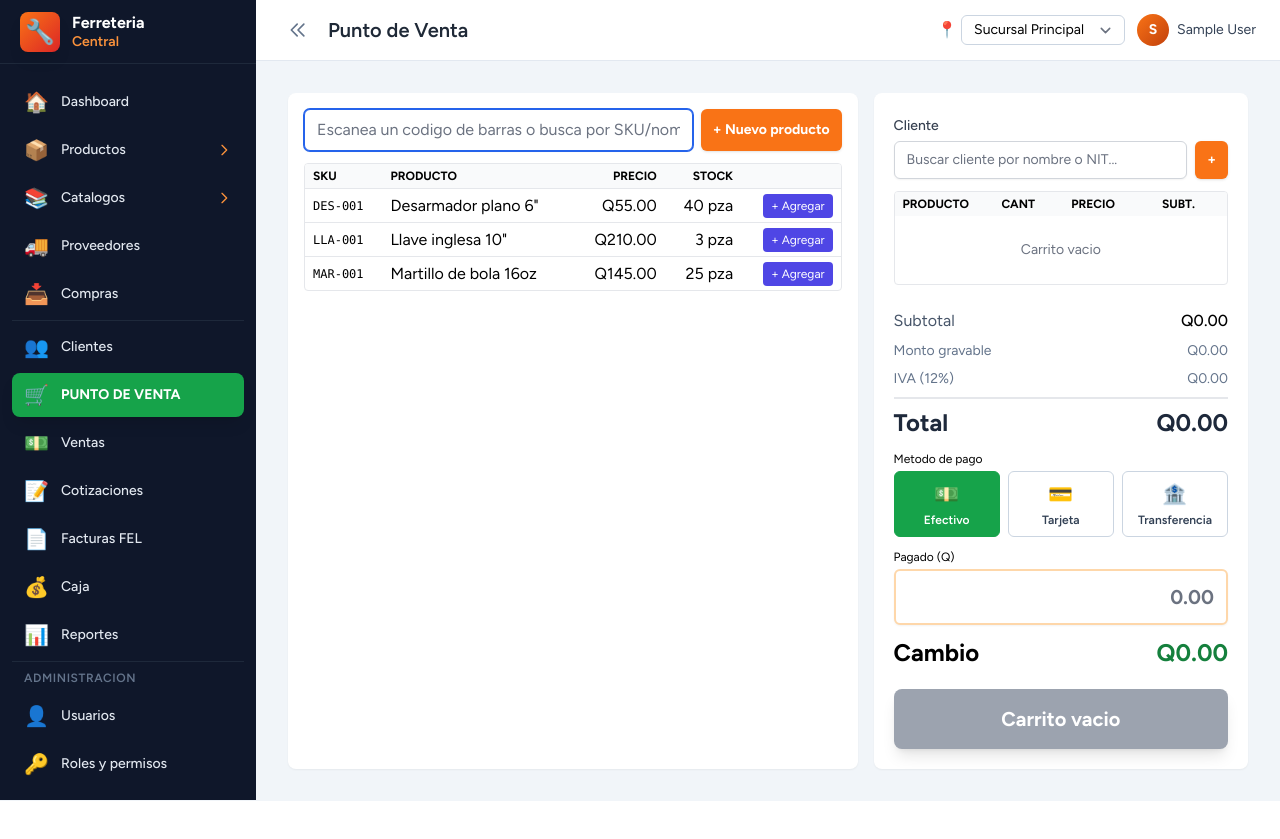
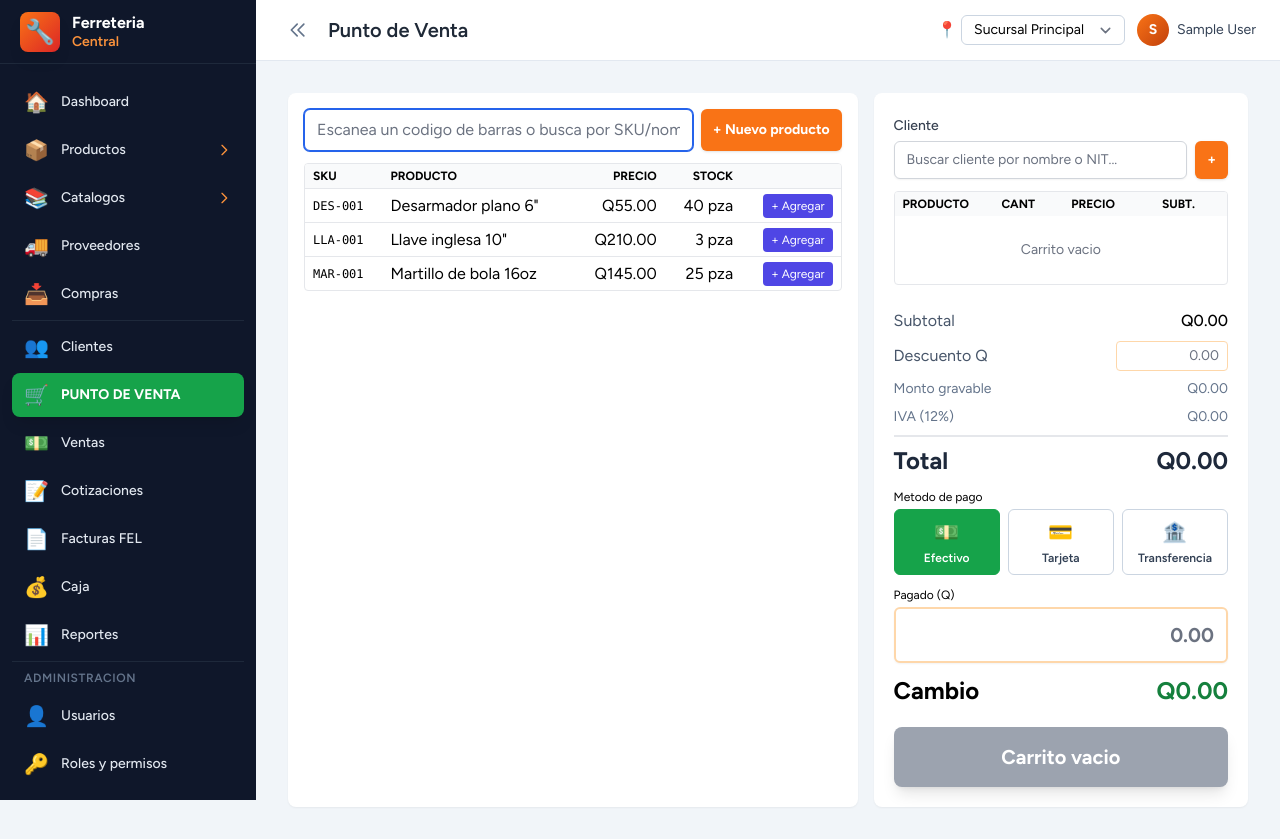
Before and after one commit to Nedowil/Ferreteria, a Laravel app: page /admin/pos in a window 1280 px wide. Before the commit the page ends 801 px from the top, so only its background shows below. Run offline with Laravel 12, Linux system fonts and the light colour scheme; a user stored in the database is signed in; data comes from the database, SQL or seed files in the repository; tables that the repository leaves empty hold one stand-in row (values such as "Sample post"); style sheets or scripts are compiled from the project's sources.

Commit message:
feat(pos): global discount field on sale
POS totals panel gains a Descuento Q input between Subtotal and Monto
gravable. If left empty no discount is applied. The discount reduces
the base amount before IVA is recalculated and before the total is
displayed.

SaleController validates discount as nullable numeric min:0 and
SaleService takes the larger of (sum of per-line discounts, global
discount) and caps it at subtotal so the total never goes negative.
Sale row stores the effective discount in the discount column already
present.

```diff
--- a/app/Http/Controllers/Admin/SaleController.php
+++ b/app/Http/Controllers/Admin/SaleController.php
@@ -179,13 +179,18 @@ class SaleController extends Controller
 
     private function validateSale(Request $request): array
     {
-        return $request->validate([
+        $data = $request->validate([
             'customer_id' => ['nullable', 'exists:customers,id'],
             'payment_method' => ['required', 'in:efectivo,tarjeta,transferencia'],
             'paid_amount' => ['required', 'numeric', 'min:0'],
             'tax' => ['nullable', 'numeric', 'min:0'],
+            'discount' => ['nullable', 'numeric', 'min:0'],
             'notes' => ['nullable', 'string'],
-        ]) + ['tax' => (float) $request->input('tax', 0)];
+        ]);
+        $data['tax'] = (float) $request->input('tax', 0);
+        $data['discount'] = (float) $request->input('discount', 0);
+
+        return $data;
     }
 
     private function validateItems(Request $request): array
--- a/app/Services/SaleService.php
+++ b/app/Services/SaleService.php
@@ -79,6 +79,11 @@ class SaleService
             // doble suma cuando los precios ya incluyen IVA
             $company = \App\Models\CompanySetting::current();
             $taxRate = (float) $company->default_tax_rate;
+
+            // Descuento global (campo "discount") o suma de descuentos por linea
+            $globalDiscount = (float) ($data['discount'] ?? 0);
+            $totalDiscount = max($totalDiscount, $globalDiscount);
+            if ($totalDiscount > $subtotal) $totalDiscount = $subtotal;
             $baseAmount = $subtotal - $totalDiscount;
 
             if ($company->prices_include_tax) {
--- a/resources/views/admin/sales/pos.blade.php
+++ b/resources/views/admin/sales/pos.blade.php
@@ -220,7 +220,17 @@
 
                         <div class="mt-4 space-y-2 text-base">
                             <input type="hidden" name="tax" :value="tax.toFixed(2)" />
+                            <input type="hidden" name="discount" :value="parseAmount(discount).toFixed(2)" />
                             <div class="flex justify-between"><span class="text-slate-600">Subtotal</span><span class="font-medium">Q<span x-text="subtotal.toFixed(2)"></span></span></div>
+
+                            <div class="flex justify-between items-center">
+                                <span class="text-slate-600">Descuento Q</span>
+                                <input type="text" inputmode="decimal" x-model="discount"
+                                       @input="recalc()" @focus="$event.target.select()"
+                                       placeholder="0.00"
+                                       class="w-28 text-right border border-orange-200 rounded text-sm py-1 px-2 focus:border-orange-500 focus:ring-orange-500" />
+                            </div>
+
                             <div class="flex justify-between text-sm text-slate-500">
                                 <span>Monto gravable</span><span>Q<span x-text="taxableAmount.toFixed(2)"></span></span>
                             </div>
@@ -471,6 +481,7 @@
                 },
                 payment_method: 'efectivo',
                 paid_amount: '',
+                discount: '',
                 // Configuracion fiscal del emisor (desde CompanySetting)
                 taxRate: {{ (float) $company->default_tax_rate }},
                 pricesIncludeTax: {{ $company->prices_include_tax ? 'true' : 'false' }},
@@ -777,18 +788,22 @@
                 recalc() {
                     this.subtotal = this.items.reduce((s, i) => s + this.parseAmount(i.quantity) * this.parseAmount(i.unit_price), 0);
 
+                    // Aplica descuento manual sobre el subtotal
+                    let discountAmount = this.parseAmount(this.discount);
+                    if (discountAmount > this.subtotal) discountAmount = this.subtotal;
+                    const baseAmount = this.subtotal - discountAmount;
+
                     // Calculo del IVA segun configuracion del emisor
                     if (this.pricesIncludeTax) {
-                        // Precios ya incluyen IVA: extraerlo del subtotal
-                        // IVA = subtotal * tasa / (100 + tasa)
-                        this.taxableAmount = this.subtotal / (1 + this.taxRate / 100);
-                        this.tax = this.subtotal - this.taxableAmount;
-                        this.total = this.subtotal;
+                        // Precios ya incluyen IVA: extraerlo del base con descuento aplicado
+                        this.taxableAmount = baseAmount / (1 + this.taxRate / 100);
+                        this.tax = baseAmount - this.taxableAmount;
+                        this.total = baseAmount;
                     } else {
-                        // Precios sin IVA: agregar IVA al subtotal
-                        this.taxableAmount = this.subtotal;
-                        this.tax = this.subtotal * this.taxRate / 100;
-                        this.total = this.subtotal + this.tax;
+                        // Precios sin IVA: agregar IVA al base con descuento aplicado
+                        this.taxableAmount = baseAmount;
+                        this.tax = baseAmount * this.taxRate / 100;
+                        this.total = baseAmount + this.tax;
                     }
 
                     if (this.payment_method !== 'efectivo') {
```
